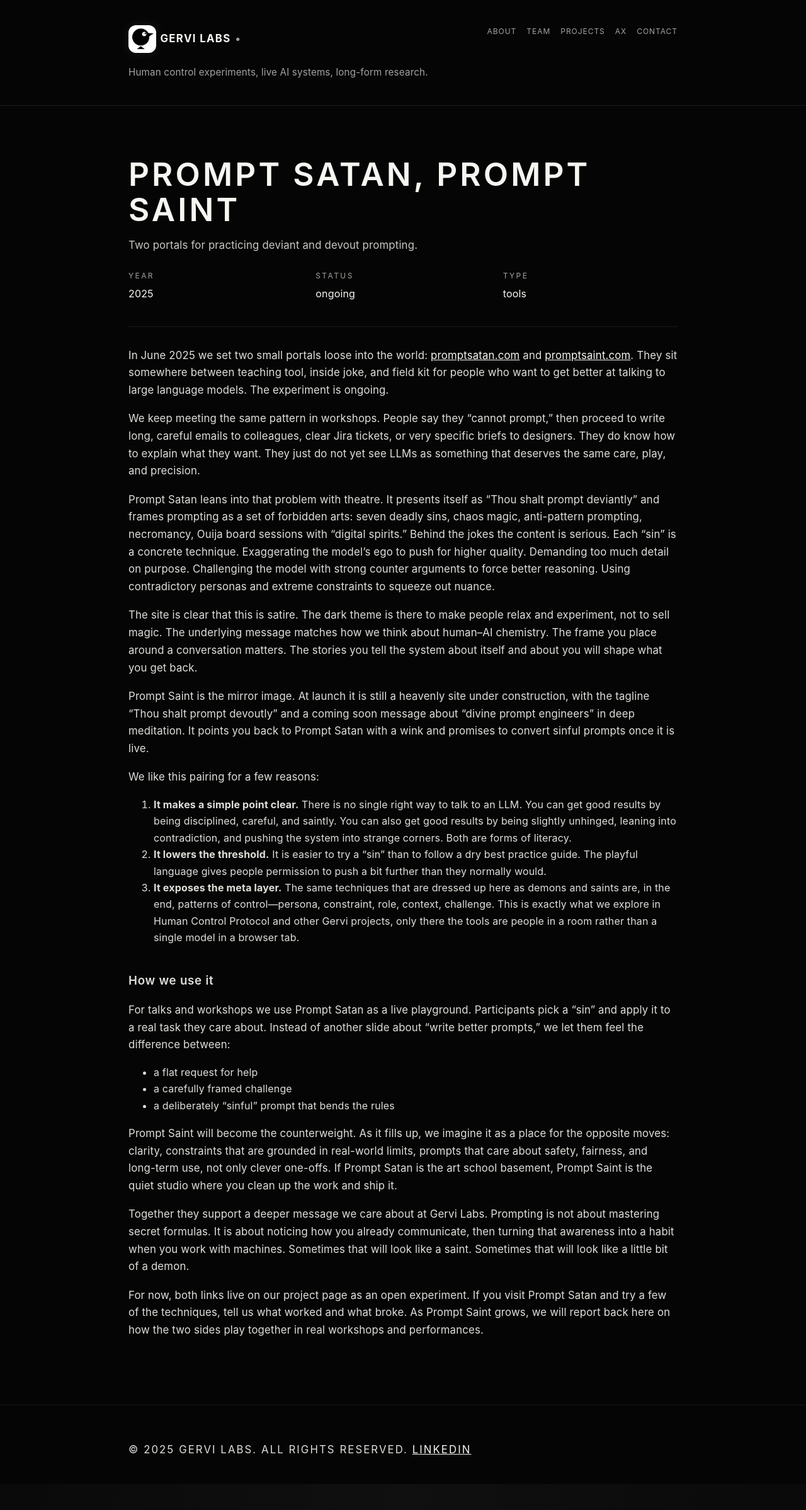
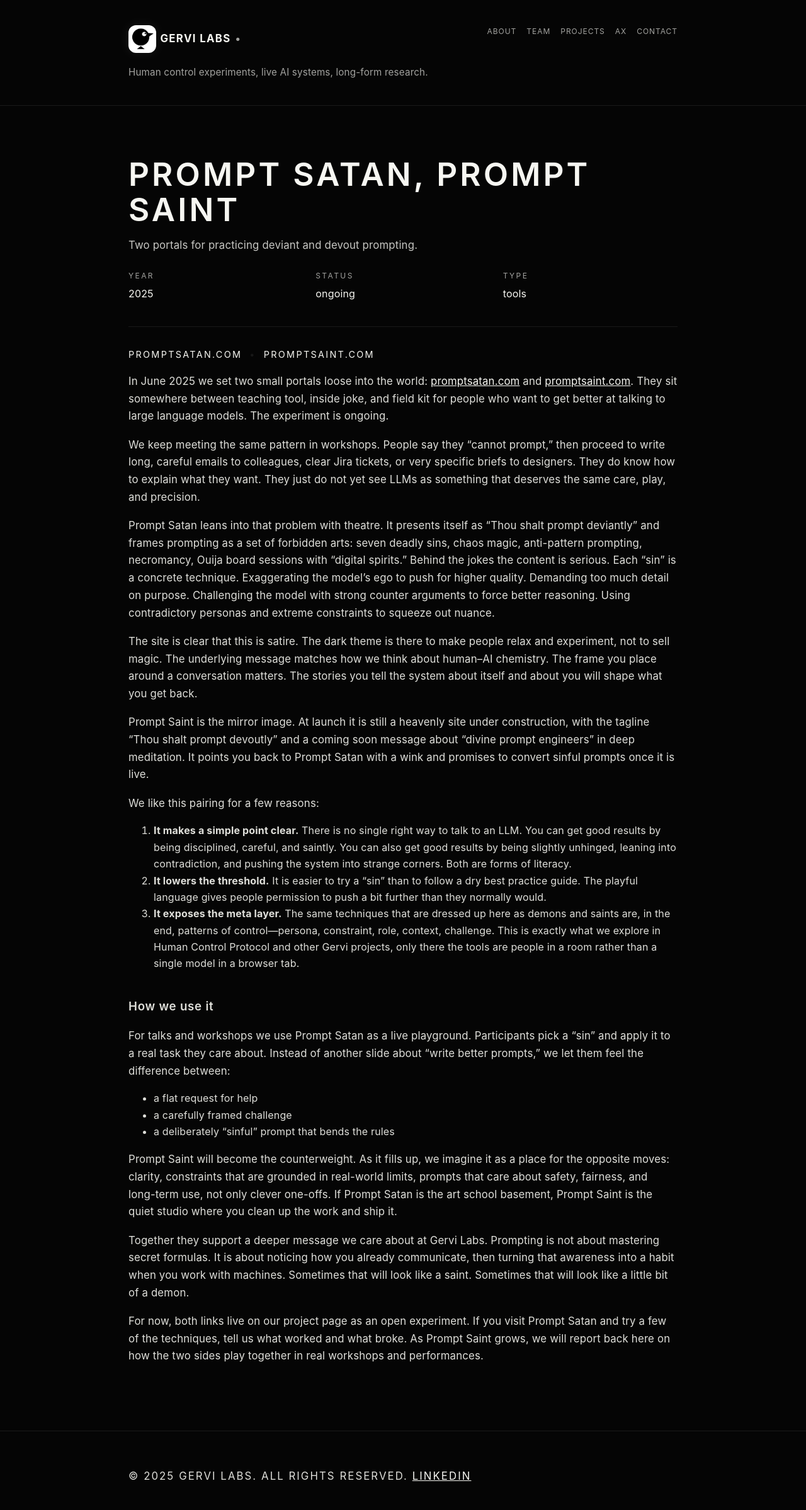
Before and after one commit to mctar/gervi-site, a Jekyll site: the page built from _projects/prompt-satan-prompt-saint.md, in a window 1280 px wide. Shown: the whole page at 63% size. Built offline with Jekyll 4.4.1, drawn with Linux system fonts in a browser that asks for light colours; before the commit the page ends 2356 px from its top, so only the background shows below that.

Commit message:
Add prompt portal links on project

```diff
--- a/_projects/prompt-satan-prompt-saint.md
+++ b/_projects/prompt-satan-prompt-saint.md
@@ -7,6 +7,12 @@ status: ongoing
 type: tools
 sort_key: 2025.6
 ---
+
+<p class="project-links">
+  <a href="https://promptsatan.com" target="_blank" rel="noopener">promptsatan.com</a>
+  <span>•</span>
+  <a href="https://promptsaint.com" target="_blank" rel="noopener">promptsaint.com</a>
+</p>
 
 In June 2025 we set two small portals loose into the world: [promptsatan.com](https://promptsatan.com) and [promptsaint.com](https://promptsaint.com). They sit somewhere between teaching tool, inside joke, and field kit for people who want to get better at talking to large language models. The experiment is ongoing.
 
--- a/assets/css/main.css
+++ b/assets/css/main.css
@@ -329,6 +329,26 @@ a:focus {
   color: rgba(247, 247, 242, 0.9);
 }
 
+.project-links {
+  margin: 0;
+  display: flex;
+  gap: 0.75rem;
+  flex-wrap: wrap;
+  font-size: 0.9rem;
+  letter-spacing: 0.16em;
+  text-transform: uppercase;
+  color: var(--muted);
+}
+
+.project-links a {
+  color: var(--fg);
+  text-decoration: none;
+}
+
+.project-links span {
+  color: var(--line);
+}
+
 .project-hero {
   margin: 2rem 0;
 }
```
